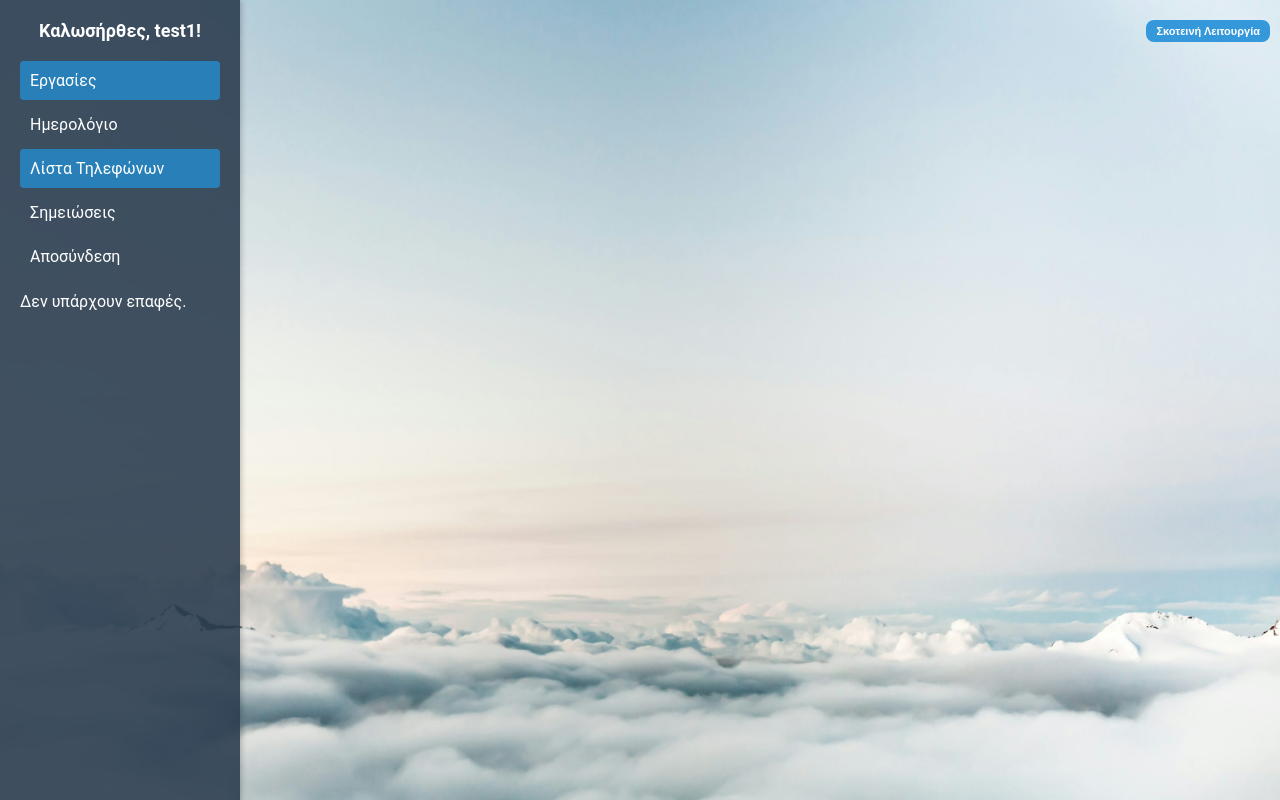
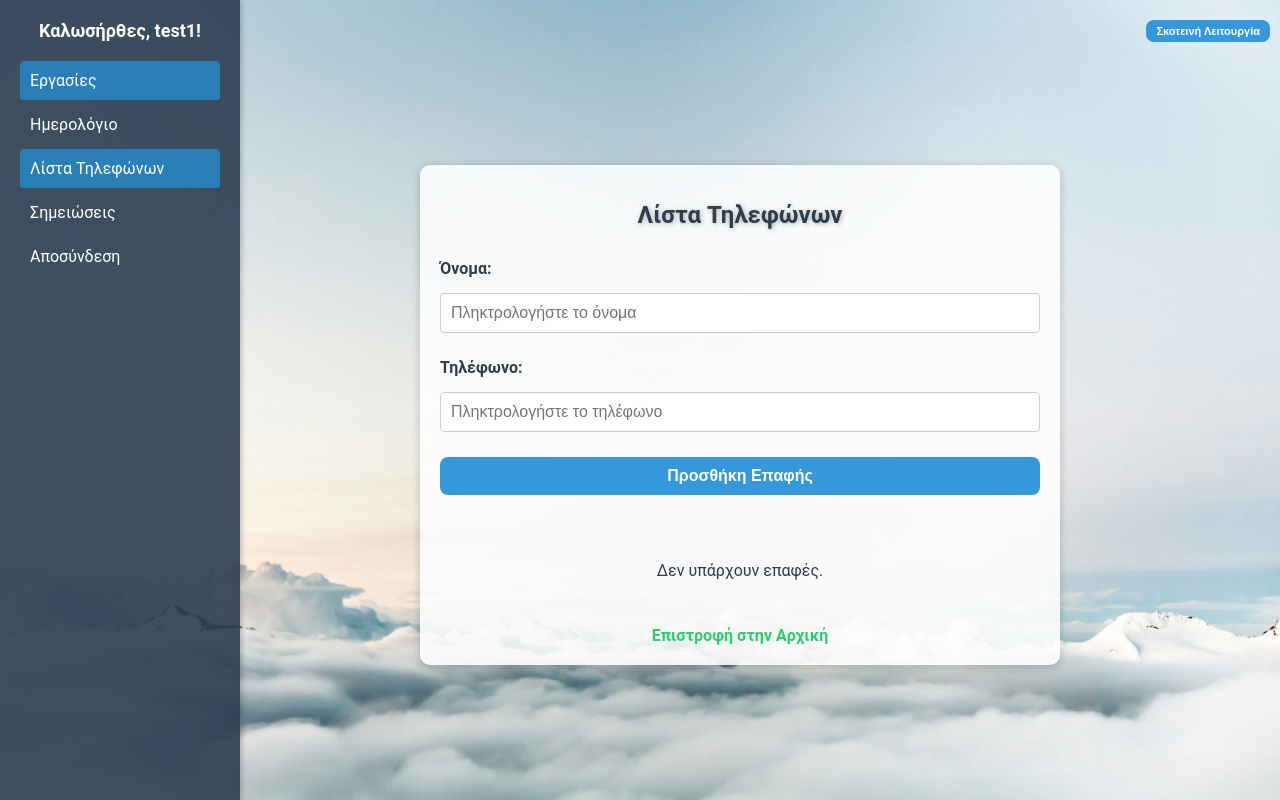
Before and after one commit to GiannisGogas/CRM, a Flask app: page /contacts in a window 1280 px wide. Run offline with Flask 3, Linux system fonts and the light colour scheme; a user stored in the database is signed in; data that the repository does not hold is empty.

```diff
--- a/templates/contacts.html
+++ b/templates/contacts.html
@@ -255,6 +255,18 @@
         <a href="{{ url_for('contacts') }}" class="active">Λίστα Τηλεφώνων</a>
         <a href="{{ url_for('notes') }}">Σημειώσεις</a>
         <a href="{{ url_for('logout') }}">Αποσύνδεση</a>
+    </div>
+    <div class="container">
+        <h1>Λίστα Τηλεφώνων</h1>
+        <div class="form-section">
+            <form method="post" action="{{ url_for('contacts') }}">
+                <label for="name">Όνομα:</label>
+                <input type="text" name="name" placeholder="Πληκτρολογήστε το όνομα" required>
+                <label for="phone">Τηλέφωνο:</label>
+                <input type="text" name="phone" placeholder="Πληκτρολογήστε το τηλέφωνο" required>
+                <button type="submit">Προσθήκη Επαφής</button>
+            </form>
+        </div>
         <div class="contact-list">
             {% if contacts %}
                 <table>
@@ -276,6 +288,8 @@
             {% else %}
                 <p>Δεν υπάρχουν επαφές.</p>
             {% endif %}
+        </div>
+        <a class="nav-link" href="{{ url_for('index') }}">Επιστροφή στην Αρχική</a>
     </div>
     <script>
         function toggleMode() {
```
Lines whose indentation alone changed are shown as unchanged.
